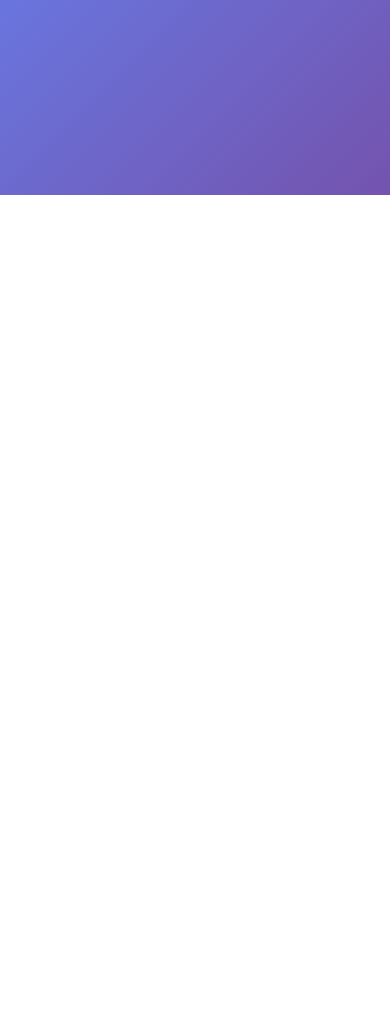
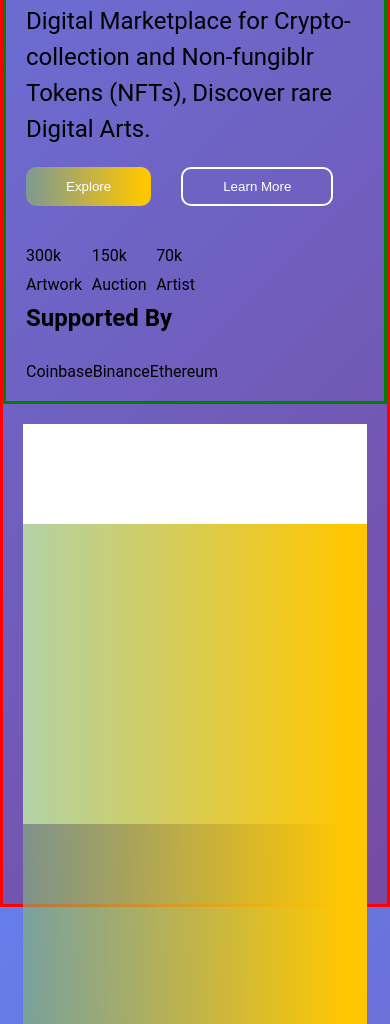
Before and after one commit to Beemhuse/RWD, a website: page pages/rwd.html in a window 390 px wide. Shown: the part 649-1673 px from the top of the page. Before the commit the page ends 844 px from the top, so only its background shows below. Drawn offline with Linux system fonts and the light colour scheme.

Commit message:
responsiveness contd

```diff
--- a/pages/rwd.html
+++ b/pages/rwd.html
@@ -33,7 +33,7 @@
             </nav>
         </nav>
 
-<section id="hero">
+<section id="header-content">
     <div class="header-left">
 <p>THE LARGEST NFT MARKETPLACE</p>
 <h1>discover rare </br>
@@ -51,7 +51,58 @@
 
     </header>
 <main>
+    <section id="hero">
+        <div class="hero">
+            <h1>
+                Discover, Collect
+        and Sell Rare
+        NFTs
+            </h1>
+            <p>
+                Digital Marketplace for Crypto-collection
+        and Non-fungiblr Tokens (NFTs), Discover
+        rare Digital Arts.
+            </p>
+            <div class="hero-buttons">
+                <button class="explore">Explore</button>
+                <button class="learn">Learn More</button>
+            </div>
 
+            <div class="items">
+                <ul class="items-list">
+                    <li>300k</li>
+                    <li>Artwork</li>
+                </ul>
+                <ul class="items-list">
+                    <li>150k</li>
+                    <li>Auction</li>
+                </ul>
+                <ul class="items-list">
+                    <li>70k</li>
+                    <li>Artist</li>
+                </ul>
+            </div>
+    <div class="hero-foot">
+        <h2>Supported By</h2>
+        <ul>
+            <li>Coinbase</li>
+            <li>Binance</li>
+            <li>Ethereum</li>
+        </ul>
+    </div>
+
+        </div>
+        <div class="container">
+
+            <div class="hero-card">
+
+            </div>
+            <div class="card-2">
+
+            </div>
+        </div>
+
+    </section>
 </main>
 
 <footer>
--- a/styles/rwd.css
+++ b/styles/rwd.css
@@ -84,13 +84,13 @@ h1 {
 }
 
 
-#hero{
+#header-content{
 	display: flex;
 	align-items: center;
 	padding: 0 60px;
 	color: white;
 }
-#hero h1{
+#header-content h1{
 	text-transform: uppercase;
 }
 .nft{
@@ -112,9 +112,89 @@ background-clip: text;
 
 
 }
+
+#hero{
+    display: flex;
+    justify-content: space-around;
+    align-items: center;
+}
+.hero{
+    width: 520px;
+}
+.hero > h1{
+    font-weight: 400;
+font-size: 60px;
+line-height: 105px;
+}
+.hero > p{
+    font-size: 24px;
+line-height: 36px;
+}
+.hero-buttons{
+    display: flex;
+    gap: 30px;
+    margin-top: 20px;
+}
+.explore{
+    background: linear-gradient(270deg, #FFC702 6.12%, rgba(21, 168, 215, 0.47) 139.81%);
+border-radius: 10px;
+padding: 10px 40px;
+color: white;
+border: none;
+cursor: pointer;
+}
+.learn{
+    border: 2px solid #FFFFFF;
+border-radius: 10px;
+padding: 10px 40px;
+background-color: transparent;
+color: white;
+cursor: pointer;
+
+
+}
+.items, .hero-foot>ul{
+    margin-top: 30px;
+    display: flex;
+    justify-content: space-between;
+    width: 50%;
+}
+.items-list, .hero-foot > ul{
+    list-style-type: none;
+}
+.items-list > li, .hero-foot h2{
+    margin-top: 10px;
+}
+.container{
+	/* border: solid red; */
+	height: 500px;
+}
+.hero-card{
+	/* border: solid red; */
+    height: 300px;
+    width: 200px;
+    background-color: white;
+    position: relative;
+    z-index: -1;
+    top: 150px;
+    left: 10px;
+    -ms-transform: skewY(20deg); /* IE 9 */
+    transform: skewY(45deg);
+    transform: skewX(20deg);
+}
+.card-2{
+    height: 400px;
+    width: 400px;
+	background: linear-gradient(270deg, #FFC702 6.12%, rgba(21, 168, 215, 0.47) 139.81%);
+    position: relative;
+    /* border: 2px solid black; */
+    z-index: 2;
+	top: -300px;
+
+}
 /* Small screen i.e mobiles phones */
 @media screen and (max-width: 600px) {
-	#hero{
+	#header-content{
 		display: flex;
 		flex-direction: column-reverse;
 		align-items: center;
@@ -125,10 +205,112 @@ background-clip: text;
 		text-align: center;
 
 	}
-	#hero img{
+	#header-content img{
 		width: 100%;
 	}
 
+	#hero{
+		border: solid red;
+		display: block;
+
+	}
+	.hero{
+		width: 100%;
+		border: solid green;
+		padding: 20px;
+	}
+	.hero > h1{
+		font-weight: 400;
+	font-size: 40px;
+	line-height: 45px;
+	}
+	.container{
+		padding: 20px;
+	}
+.hero-card{
+    height: 400px;
+    width: 100%;
+    background-color: white;
+    position: relative;
+    z-index: -1;
+    top: 0px;
+    left: 0;
+    -ms-transform: skewY(20deg); /* IE 9 */
+    transform: skewY(0deg);
+    transform: skewX(0deg);
+}
+
+.card-2{
+    height: 500px;
+    width: 100%;
+    background: linear-gradient(270deg, #FFC702 6.12%, rgba(21, 168, 215, 0.47) 139.81%);
+    position: relative;
+    /* border: 2px solid black; */
+    z-index: 2;
+	top: -300px;
+
+}
+}
+
+
+/* tablet screen  i.e ipad, tablet devices*/
+
+@media screen and (min-width: 620px) and (max-width: 900px)  {
+	#header-content{
+		display: flex;
+		flex-direction: column-reverse;
+		align-items: center;
+		gap: 20px;
+		justify-content: center;
+	}
+	.header-left{
+		text-align: center;
+
+	}
+	#header-content img{
+		width: 100%;
+	}
+
+	#hero{
+		border: solid red;
+		display: block;
+
+	}
+	.hero{
+		width: 100%;
+		border: solid green;
+		padding: 20px;
+	}
+	.hero > h1{
+		font-weight: 400;
+	font-size: 40px;
+	line-height: 45px;
+	}
+	.container{
+		padding: 20px;
+	}
+	.hero-card{
+		height: 400px;
+		width: 100%;
+		background-color: white;
+		position: relative;
+		z-index: -1;
+		top: 0px;
+		left: 0;
+		-ms-transform: skewY(20deg);
+		transform: skewY(0deg);
+		transform: skewX(0deg);
+	}
+
+	.card-2{
+		height: 500px;
+		width: 100%;
+		background: linear-gradient(270deg, #FFC702 6.12%, rgba(21, 168, 215, 0.47) 139.81%);
+		position: relative;
+		z-index: 2;
+		top: -300px;
+
+	}
 }
 
 @media screen and (max-width: 800px) {
--- /dev/null
+++ b/styles/singlePage.css
@@ -0,0 +1,101 @@
+*{
+    padding:0;
+    margin:0;
+    box-sizing: border-box;
+}
+
+body{
+    background:  #D96612;
+}
+header{
+    padding:20px 70px;
+    color: white;
+}
+.nav-bar{
+    display: flex;
+    justify-content: space-between;
+    align-items:center;
+}
+.nav-list{
+    display: flex;
+    align-items:center;
+    /* border: solid red; */
+    width: 650px;
+    justify-content: space-between;
+    list-style-type: none;
+}
+
+#hero{
+    display: flex;
+    justify-content: space-between;
+    align-items: center;
+}
+.hero{
+    width: 520px;
+}
+.hero > h1{
+    font-weight: 400;
+font-size: 70px;
+line-height: 105px;
+}
+.hero > p{
+    font-size: 24px;
+line-height: 36px;
+}
+.hero-buttons{
+    display: flex;
+    gap: 30px;
+    margin-top: 20px;
+}
+.explore{
+    background: linear-gradient(270deg, #FFC702 6.12%, rgba(21, 168, 215, 0.47) 139.81%);
+border-radius: 10px;
+padding: 10px 40px;
+color: white;
+border: none;
+cursor: pointer;
+}
+.learn{
+    border: 2px solid #FFFFFF;
+border-radius: 10px;
+padding: 10px 40px;
+background-color: transparent;
+color: white;
+cursor: pointer;
+
+
+}
+.items, .hero-foot>ul{
+    margin-top: 30px;
+    display: flex;
+    justify-content: space-between;
+    width: 50%;
+}
+.items-list, .hero-foot > ul{
+    list-style-type: none;
+}
+.items-list > li, .hero-foot h2{
+    margin-top: 10px;
+}
+
+.hero-card{
+    height: 400px;
+    width: 200px;
+    background-color: white;
+    position: relative;
+    z-index: -1;
+    top: 20px;
+    left: 250px;
+    -ms-transform: skewY(20deg); /* IE 9 */
+    transform: skewY(45deg);
+    transform: skewX(20deg);
+}
+.card-2{
+    height: 500px;
+    width: 400px;
+    background-color: transparent;
+    position: relative;
+    border: 2px solid black;
+    z-index: 2;
+
+}
```
Also changed, not shown: pages/singlePage.html (added, +82 -0 lines), images/header-img.png (added), images/icon/header-icon.svg (added).
